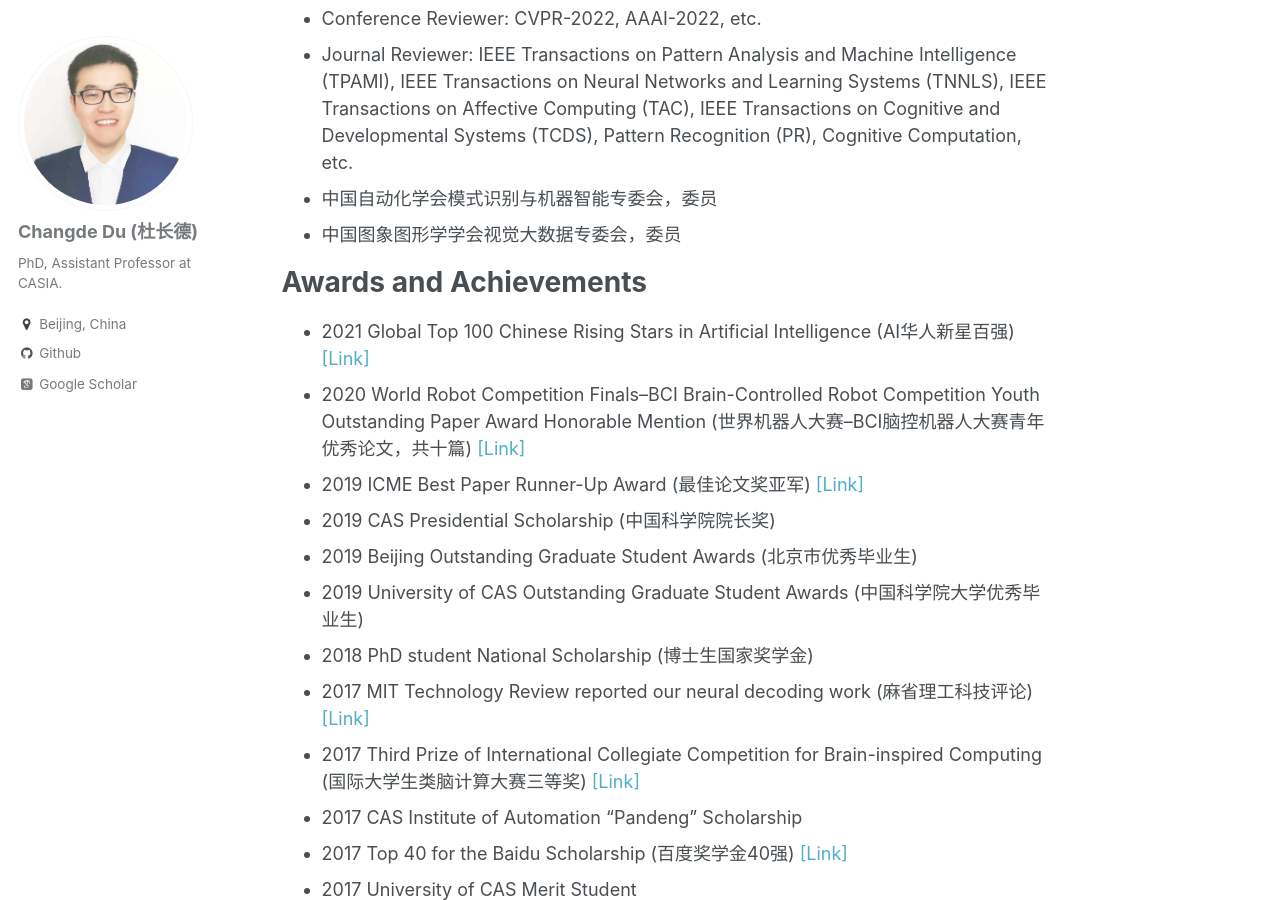
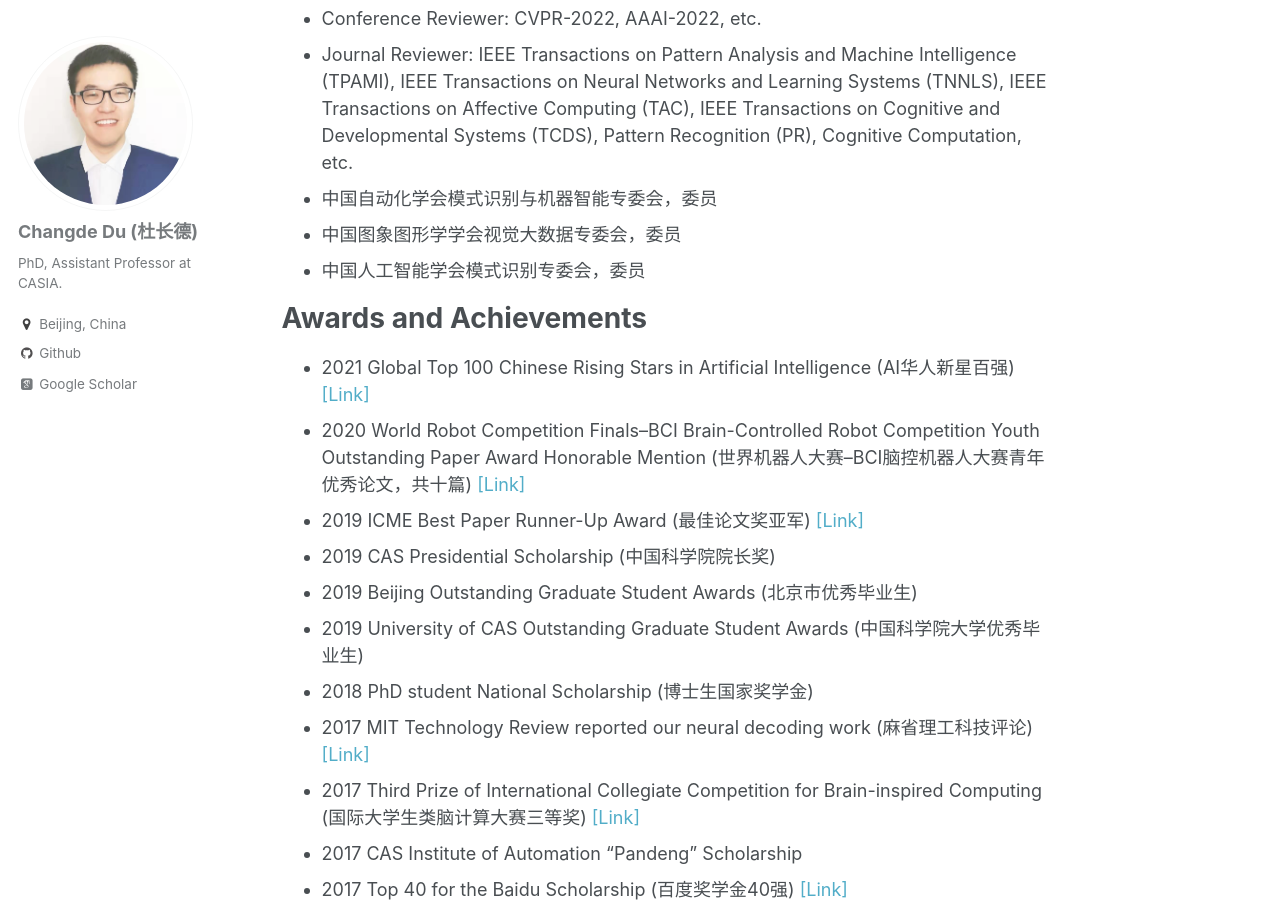
Before and after one commit to ChangdeDu/changdedu.github.io, a Jekyll site: the page built from _pages/about.md, in a window 1280 px wide and 900 px high, scrolled down 6266 px. Built offline with Jekyll 4.4.1, drawn with Linux system fonts in a browser that asks for light colours; some web fonts are replaced.

Commit message:
Update about.md

```diff
--- a/_pages/about.md
+++ b/_pages/about.md
@@ -141,6 +141,7 @@ Joint European Conference on Machine Learning and Knowledge Discovery in Databas
 - Journal Reviewer: IEEE Transactions on Pattern Analysis and Machine Intelligence (TPAMI), IEEE Transactions on Neural Networks and Learning Systems (TNNLS), IEEE Transactions on Affective Computing (TAC), IEEE Transactions on Cognitive and Developmental Systems (TCDS), Pattern Recognition (PR), Cognitive Computation, etc.
 - 中国自动化学会模式识别与机器智能专委会，委员
 - 中国图象图形学学会视觉大数据专委会，委员
+- 中国人工智能学会模式识别专委会，委员
 
 # Awards and Achievements
 - 2021 Global Top 100 Chinese Rising Stars in Artificial Intelligence (AI华人新星百强) [[Link]](https://xueshu.baidu.com/usercenter/index/aischolar)
```
